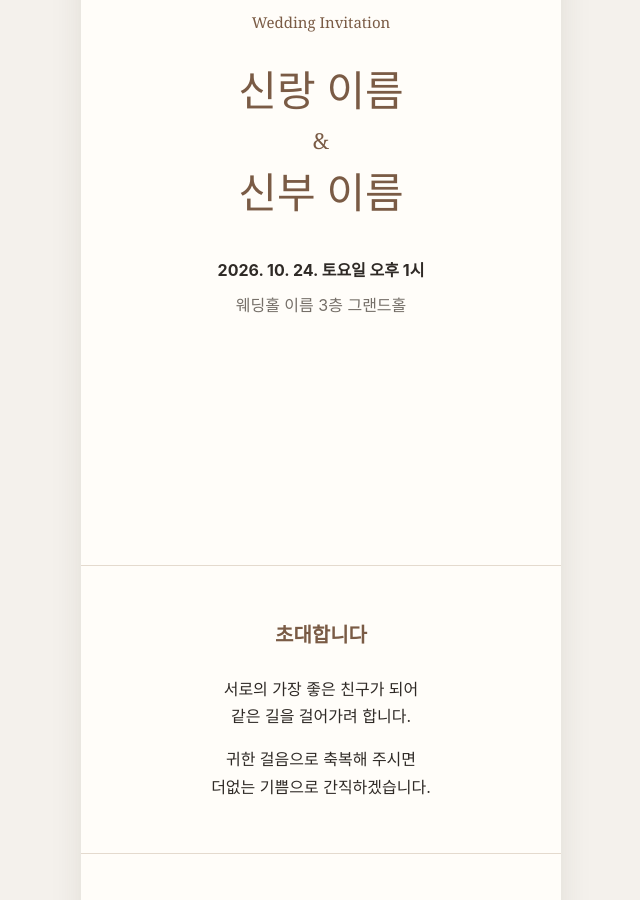
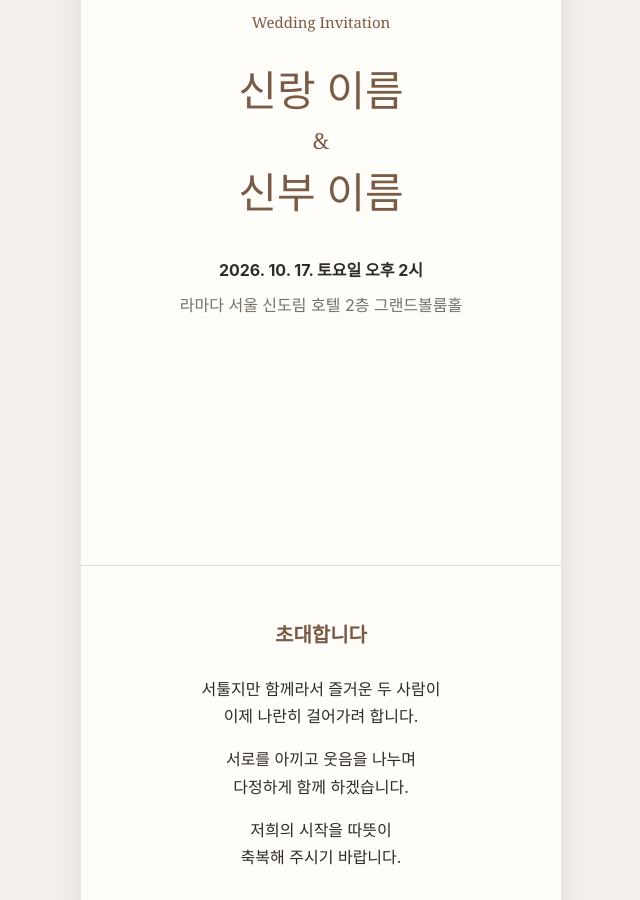
Before and after one commit to qnfnwkd/qnfnwkd.github.io, a Jekyll site: the page wedding-invitation/index.html, which Jekyll copies as it is, in a window 1280 px wide and 900 px high, scrolled down 244 px. Shown: the whole window, without its empty margins (319-959 px from the left). Built offline with Jekyll 4.4.1, drawn with Linux system fonts in a browser that asks for light colours; some of the changed text lies outside the part shown.

Commit message:
Update index.html

```diff
--- a/wedding-invitation/index.html
+++ b/wedding-invitation/index.html
@@ -20,26 +20,30 @@
           <span>&amp;</span>
           신부 이름
         </h1>
-        <p class="date">2026. 10. 24. 토요일 오후 1시</p>
-        <p class="place">웨딩홀 이름 3층 그랜드홀</p>
+        <p class="date">2026. 10. 17. 토요일 오후 2시</p>
+        <p class="place">라마다 서울 신도림 호텔 2층 그랜드볼룸홀</p>
       </section>
 
       <section class="section">
         <h2>초대합니다</h2>
         <p>
-          서로의 가장 좋은 친구가 되어<br />
-          같은 길을 걸어가려 합니다.
+          서툴지만 함께라서 즐거운 두 사람이<br />
+          이제 나란히 걸어가려 합니다.
         </p>
         <p>
-          귀한 걸음으로 축복해 주시면<br />
-          더없는 기쁨으로 간직하겠습니다.
+          서로를 아끼고 웃음을 나누며<br />
+          다정하게 함께 하겠습니다.
+        </p>
+        <p>
+          저희의 시작을 따뜻이<br />
+          축복해 주시기 바랍니다.
         </p>
       </section>
 
       <section class="section family">
         <h2>혼주</h2>
-        <p>아버지 성함 · 어머니 성함의 장남 <strong>신랑 이름</strong></p>
-        <p>아버지 성함 · 어머니 성함의 장녀 <strong>신부 이름</strong></p>
+        <p>장수동 · 신동임의 장남 <strong>장부루</strong></p>
+        <p>성려평 · 차혜숙의 장녀 <strong>성아진</strong></p>
       </section>
 
       <section class="section details">
@@ -47,11 +51,11 @@
         <dl>
           <div>
             <dt>일시</dt>
-            <dd>2026년 10월 24일 토요일 오후 1시</dd>
+            <dd>2026년 10월 17일 토요일 오후 2시</dd>
           </div>
           <div>
             <dt>장소</dt>
-            <dd>웨딩홀 이름 3층 그랜드홀</dd>
+            <dd>라마다 서울 신도림 호텔 2층 그랜드볼룸홀</dd>
           </div>
           <div>
             <dt>주소</dt>
@@ -70,8 +74,8 @@
 
       <section class="section contact">
         <h2>연락처</h2>
-        <a href="tel:01000000000">신랑에게 연락하기</a>
-        <a href="tel:01000000000">신부에게 연락하기</a>
+        <a href="tel:01085285446">신랑에게 연락하기</a>
+        <a href="tel:01034346959">신부에게 연락하기</a>
       </section>
 
       <section class="section account">
@@ -80,9 +84,8 @@
           <summary>신랑측 계좌 정보</summary>
           <div class="account-list">
             <article>
-              <strong>신랑 이름</strong>
-              <p>은행명 000-0000-0000</p>
-              <span>예금주 신랑 이름</span>
+              <strong>장부루</strong>
+              <p>우리은행 1002-739-143545</p>
             </article>
             <article>
               <strong>신랑 아버지</strong>
```
